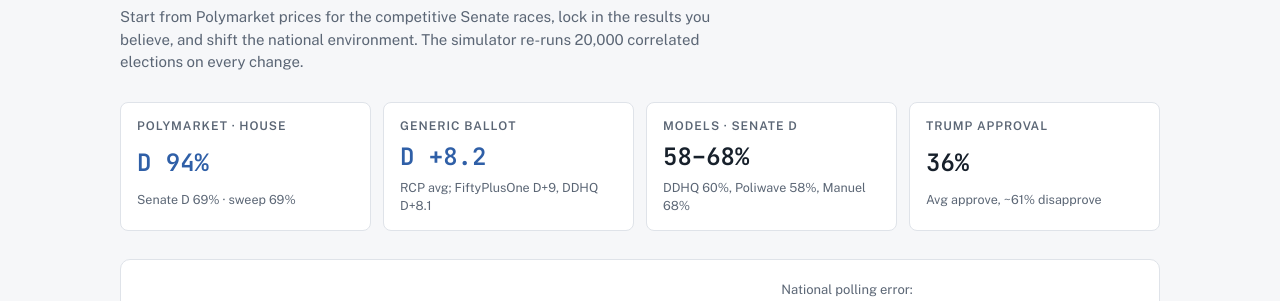
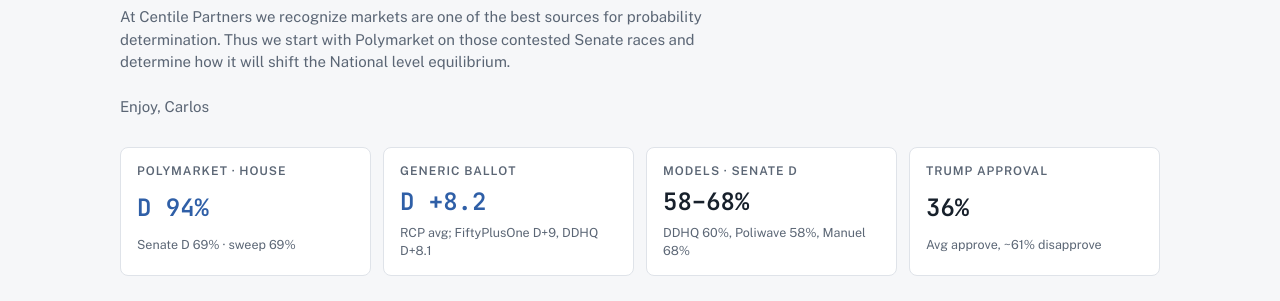
Before and after one commit to cclimon/pages, a plain HTML site: page midterms/index.html in a window 1280 px wide. Shown: the part 146-447 px from the top of the page. Drawn offline with nearby package versions, Linux system fonts and the light colour scheme.

Commit message:
Update midterms intro text
Co-Authored-By: Claude Opus 5.5 <noreply@anthropic.com>
Claude-Session: https://claude.ai/code/session_01UMNHUo3fXVgGtnfLA6mz5w

```diff
--- a/midterms/index.html
+++ b/midterms/index.html
@@ -76,7 +76,7 @@ body::before{content:"";position:fixed;inset:0 0 auto;height:env(safe-area-inset
   <header>
     <div class="eyebrow">US midterms · Tue 3 Nov 2026 · data as of 30 Oct</div>
     <h1>Who controls Congress? Build your own map</h1>
-    <p class="lede">Start from Polymarket prices for the competitive Senate races, lock in the results you believe, and shift the national environment. The simulator re-runs 20,000 correlated elections on every change.</p>
+    <p class="lede">At Centile Partners we recognize markets are one of the best sources for probability determination. Thus we start with Polymarket on those contested Senate races and determine how it will shift the National level equilibrium.<br><br>Enjoy, Carlos</p>
   </header>
 
   <section class="strip" aria-label="Headline numbers">
```
